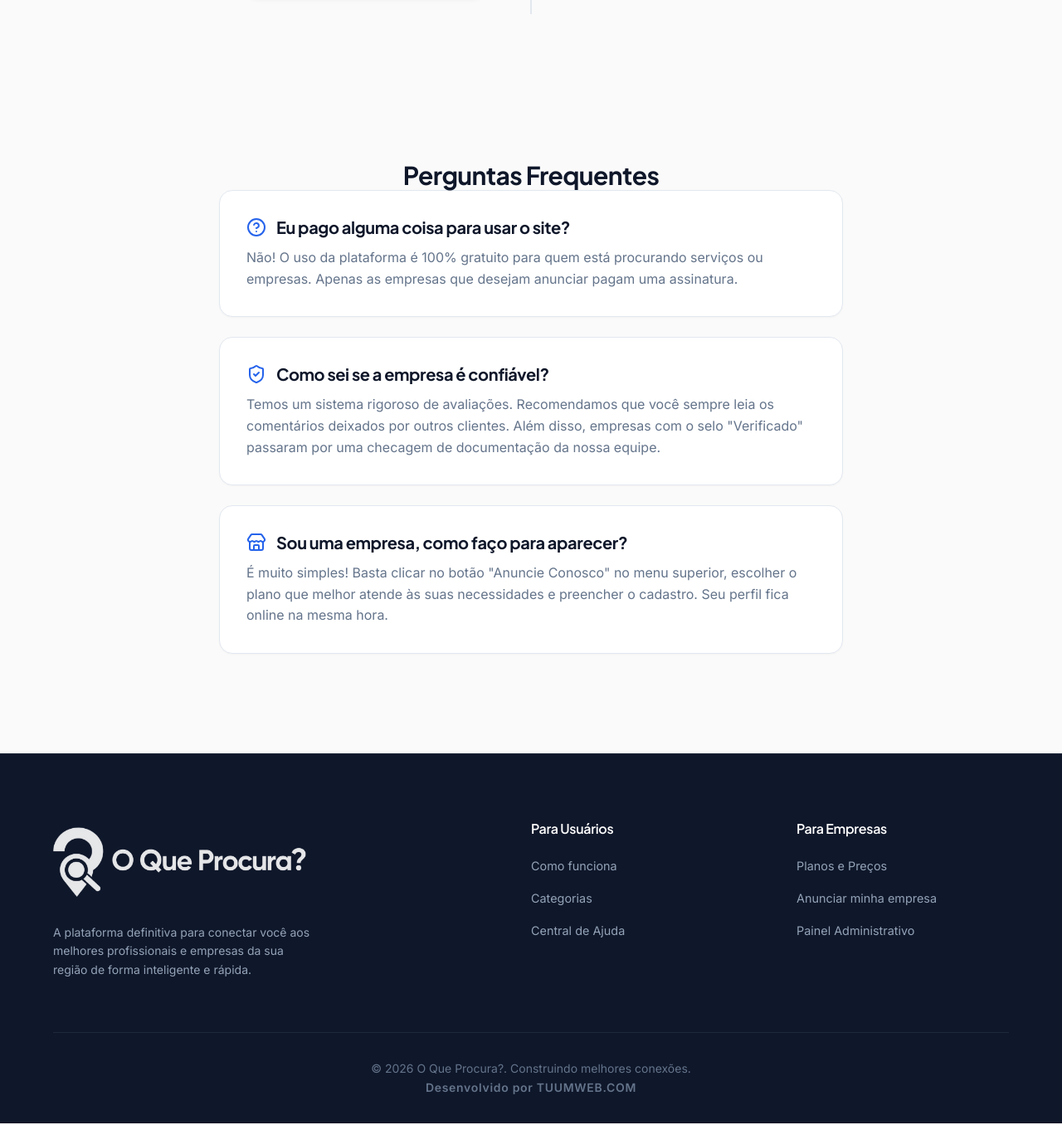
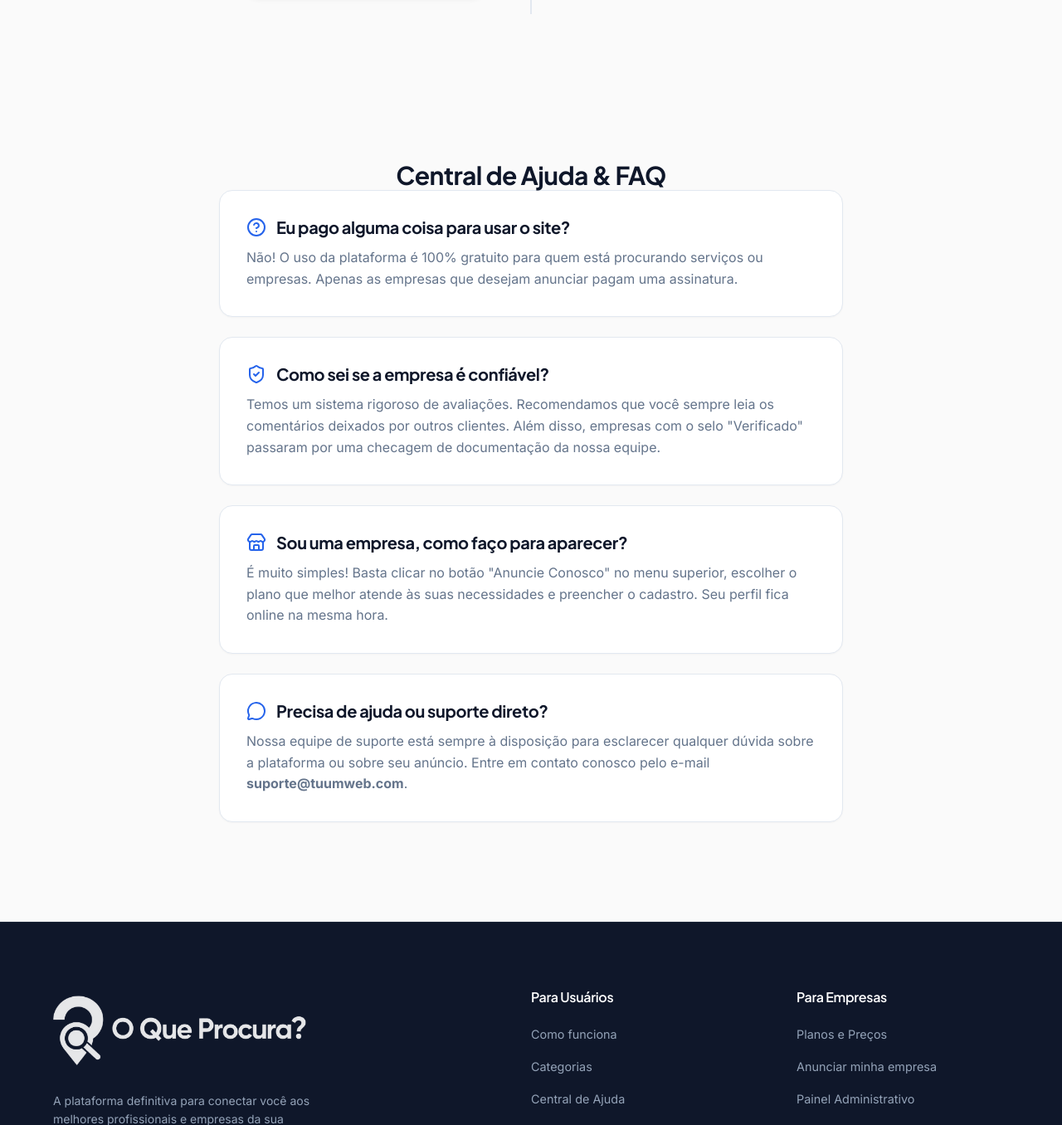
Before and after one commit to tuumwebcom-blip/oqueprocura, a Flask app: page /como-funciona.html in a window 1280 px wide. Shown: the part 1545-2901 px from the top of the page at 83% size. Run offline with Flask 3, Linux system fonts and the light colour scheme.

Commit message:
Conecta Central de Ajuda do rodape diretamente a secao de FAQ e suporte com scroll suave

```diff
--- a/static/css/style.css
+++ b/static/css/style.css
@@ -42,6 +42,7 @@
 }
 
 /* Base Reset & Setup */
+html { scroll-behavior: smooth; }
 * { margin: 0; padding: 0; box-sizing: border-box; }
 body {
   font-family: 'Inter', -apple-system, sans-serif;
--- a/templates/anuncie.html
+++ b/templates/anuncie.html
@@ -350,7 +350,7 @@
           <div class="footer-links">
             <a href="como-funciona.html" class="footer-link">Como funciona</a>
             <a href="search.html" class="footer-link">Categorias</a>
-            <a href="#" class="footer-link">Central de Ajuda</a>
+            <a href="como-funciona.html#faq" class="footer-link">Central de Ajuda</a>
           </div>
         </div>
         <div class="footer-col">
--- a/templates/como-funciona.html
+++ b/templates/como-funciona.html
@@ -133,9 +133,9 @@
       </div>
     </section>
 
-    <section class="faq-section">
+    <section class="faq-section" id="faq">
       <div class="container" style="max-width: 800px;">
-        <h2 class="text-3xl font-bold text-center text-text-dark mb-12" style="font-family: 'Plus Jakarta Sans', sans-serif;">Perguntas Frequentes</h2>
+        <h2 class="text-3xl font-bold text-center text-text-dark mb-12" style="font-family: 'Plus Jakarta Sans', sans-serif;">Central de Ajuda & FAQ</h2>
 
         <div class="faq-card">
           <h3 class="faq-question"><i data-lucide="help-circle" class="w-6 h-6 text-secondary"></i> Eu pago alguma coisa para usar o site?</h3>
@@ -150,6 +150,11 @@
         <div class="faq-card">
           <h3 class="faq-question"><i data-lucide="store" class="w-6 h-6 text-secondary"></i> Sou uma empresa, como faço para aparecer?</h3>
           <p class="text-muted pl-9">É muito simples! Basta clicar no botão "Anuncie Conosco" no menu superior, escolher o plano que melhor atende às suas necessidades e preencher o cadastro. Seu perfil fica online na mesma hora.</p>
+        </div>
+
+        <div class="faq-card">
+          <h3 class="faq-question"><i data-lucide="message-circle" class="w-6 h-6 text-secondary"></i> Precisa de ajuda ou suporte direto?</h3>
+          <p class="text-muted pl-9">Nossa equipe de suporte está sempre à disposição para esclarecer qualquer dúvida sobre a plataforma ou sobre seu anúncio. Entre em contato conosco pelo e-mail <strong>suporte@tuumweb.com</strong>.</p>
         </div>
       </div>
     </section>
@@ -171,7 +176,7 @@
           <div class="footer-links">
             <a href="como-funciona.html" class="footer-link">Como funciona</a>
             <a href="search.html" class="footer-link">Categorias</a>
-            <a href="#" class="footer-link">Central de Ajuda</a>
+            <a href="#faq" class="footer-link">Central de Ajuda</a>
           </div>
         </div>
         <div class="footer-col">
--- a/templates/index.html
+++ b/templates/index.html
@@ -110,7 +110,7 @@
           <div class="footer-links">
             <a href="como-funciona.html" class="footer-link">Como funciona</a>
             <a href="search.html" class="footer-link">Categorias</a>
-            <a href="#" class="footer-link">Central de Ajuda</a>
+            <a href="como-funciona.html#faq" class="footer-link">Central de Ajuda</a>
           </div>
         </div>
         <div class="footer-col">
--- a/templates/profile.html
+++ b/templates/profile.html
@@ -351,7 +351,7 @@
           <div class="footer-links">
             <a href="como-funciona.html" class="footer-link">Como funciona</a>
             <a href="search.html" class="footer-link">Categorias</a>
-            <a href="#" class="footer-link">Central de Ajuda</a>
+            <a href="como-funciona.html#faq" class="footer-link">Central de Ajuda</a>
           </div>
         </div>
         <div class="footer-col">
--- a/templates/search.html
+++ b/templates/search.html
@@ -103,6 +103,7 @@
           <div class="footer-links">
             <a href="como-funciona.html" class="footer-link">Como funciona</a>
             <a href="search.html" class="footer-link">Buscar empresas</a>
+            <a href="como-funciona.html#faq" class="footer-link">Central de Ajuda</a>
           </div>
         </div>
         <div class="footer-col">
```
